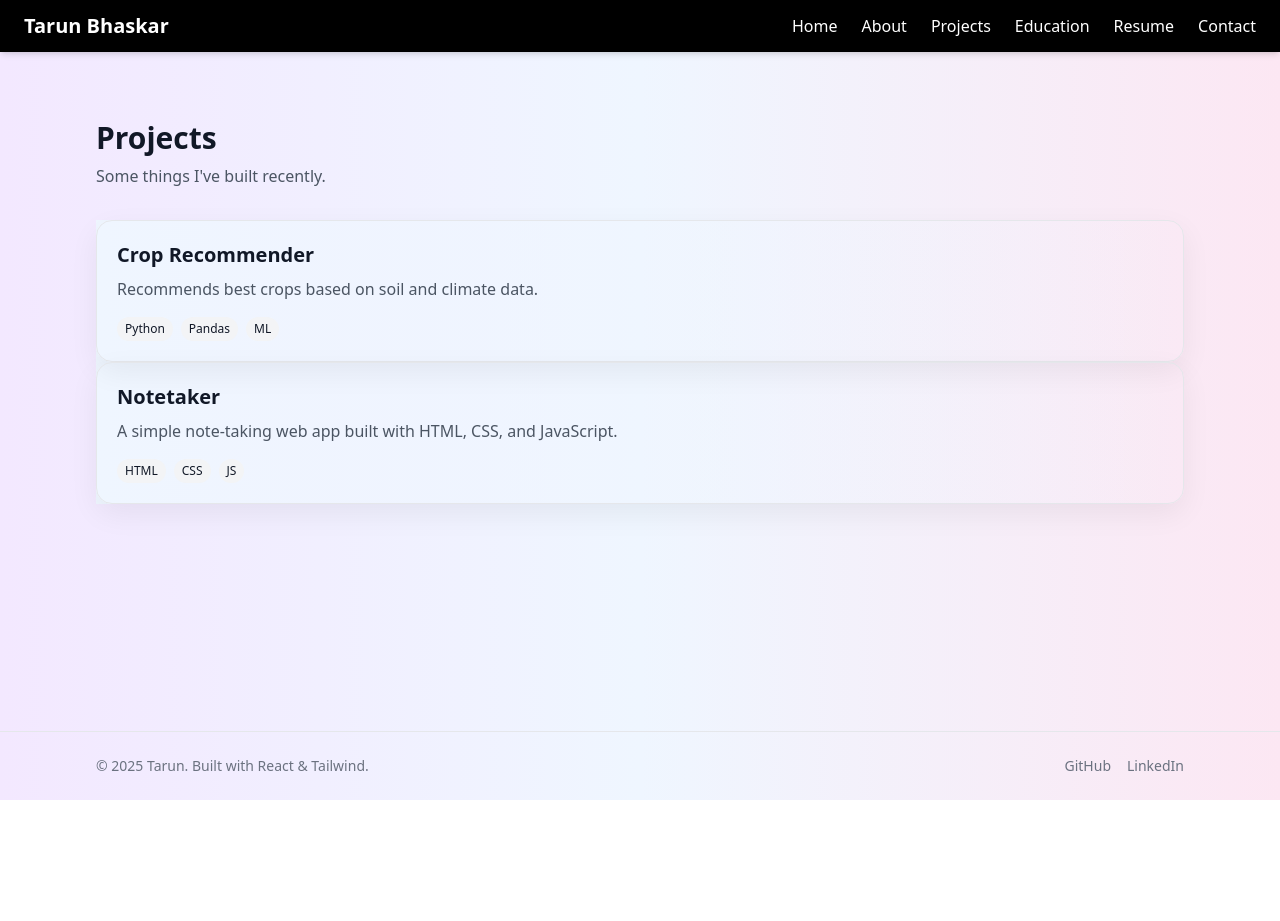
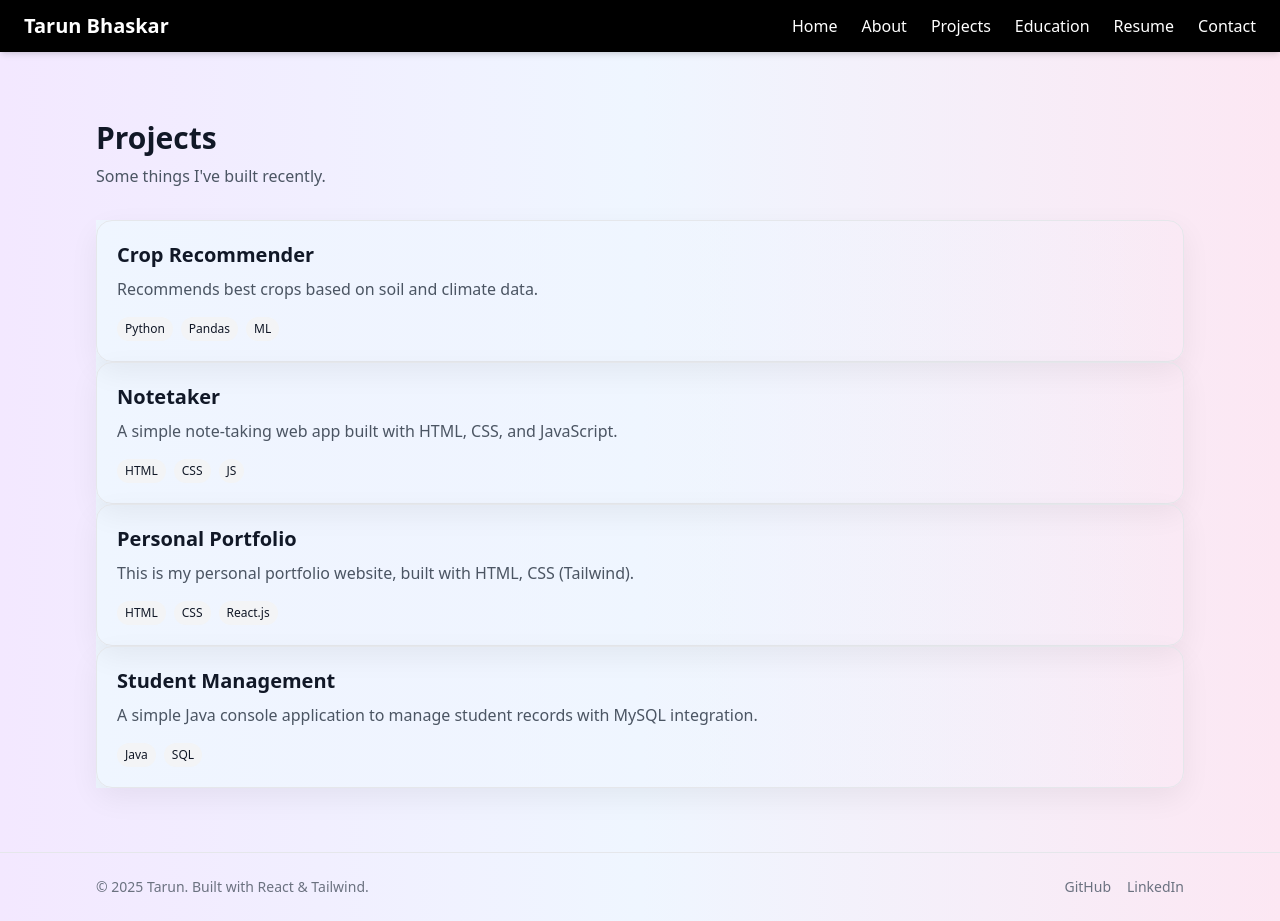
Before and after one commit to Tarunbhaskar199/TARUN-PORTFOLIO, a React (Vite) app: page /projects in a window 1280 px wide. Before the commit the page ends 800 px from the top, so only its background shows below. Built offline with nearby package versions, Linux system fonts and the light colour scheme.

Commit message:
projects.data.js

```diff
--- a/src/projects.data.js
+++ b/src/projects.data.js
@@ -10,5 +10,17 @@ export const projects = [
     desc: "A simple note-taking web app built with HTML, CSS, and JavaScript.",
     tech: ["HTML", "CSS", "JS"],
     link: "https://github.com/Tarunbhaskar199"
+  },
+  {
+    title: "Personal Portfolio",
+    desc: "This is my personal portfolio website, built with HTML, CSS (Tailwind).",
+    tech: ["HTML", "CSS","React.js"],
+    link: "https://github.com/Tarunbhaskar199"
+  },
+  {
+    title: "Student Management",
+    desc: "A simple Java console application to manage student records with MySQL integration.",
+    tech: ["Java", "SQL"],
+    link: "https://github.com/Tarunbhaskar199"
   }
 ]
```
